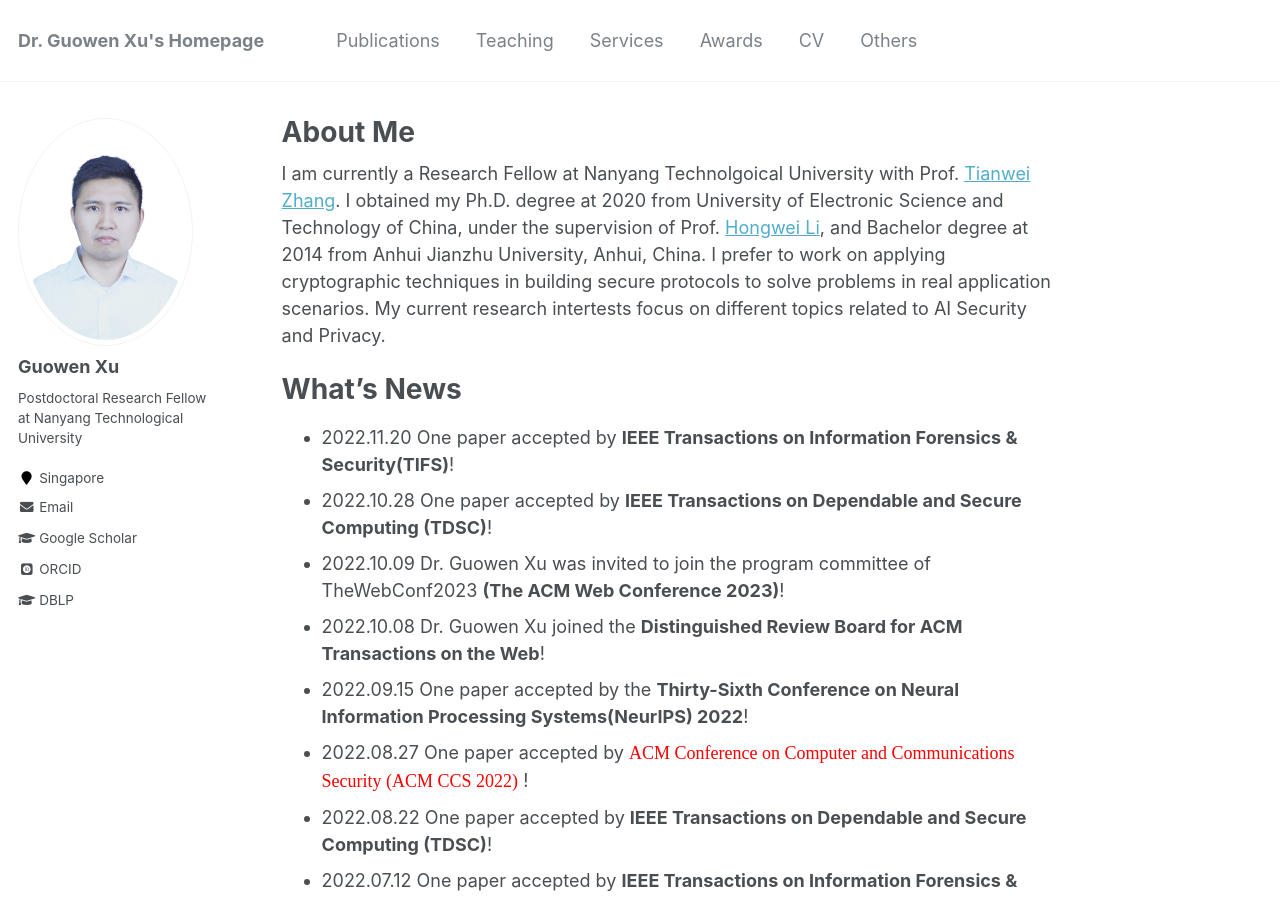
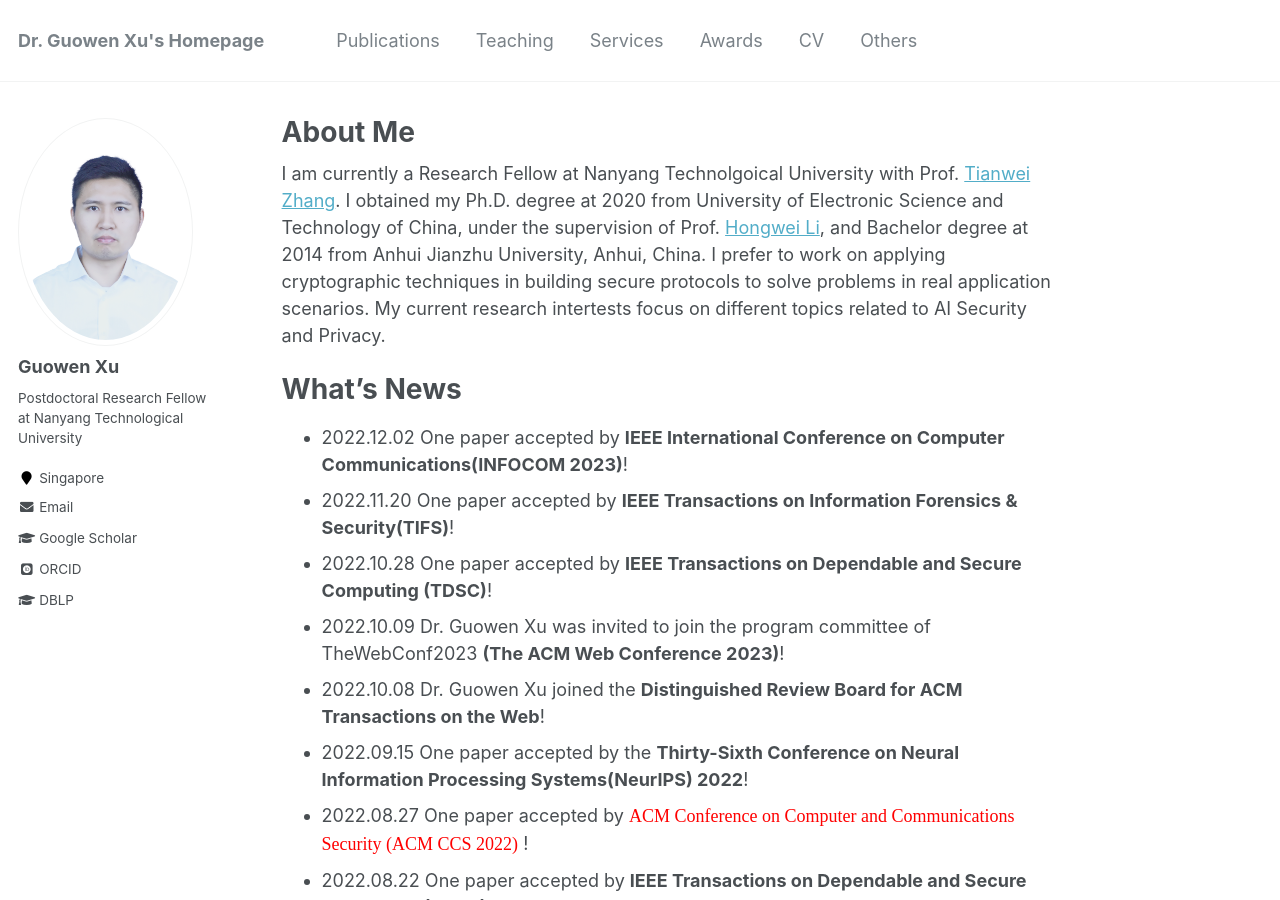
Before and after one commit to Guowen-xu/guowen-xu.github.io, a Jekyll site: the page built from _pages/about.md, in a window 1280 px wide and 900 px high. Built offline with Jekyll 4.4.1, drawn with Linux system fonts in a browser that asks for light colours; some web fonts are replaced.

Commit message:
Update about.md

```diff
--- a/_pages/about.md
+++ b/_pages/about.md
@@ -13,6 +13,7 @@ redirect_from:
 
 What's News
 ======
+- 2022.12.02 One paper accepted by **IEEE International Conference on Computer Communications(INFOCOM 2023)**!
 - 2022.11.20 One paper accepted by **IEEE Transactions on Information Forensics & Security(TIFS)**!
 - 2022.10.28 One paper  accepted by **IEEE Transactions on Dependable and Secure Computing (TDSC)**!
 - 2022.10.09 Dr. Guowen Xu was invited to join the program committee of TheWebConf2023 **(The ACM
```
